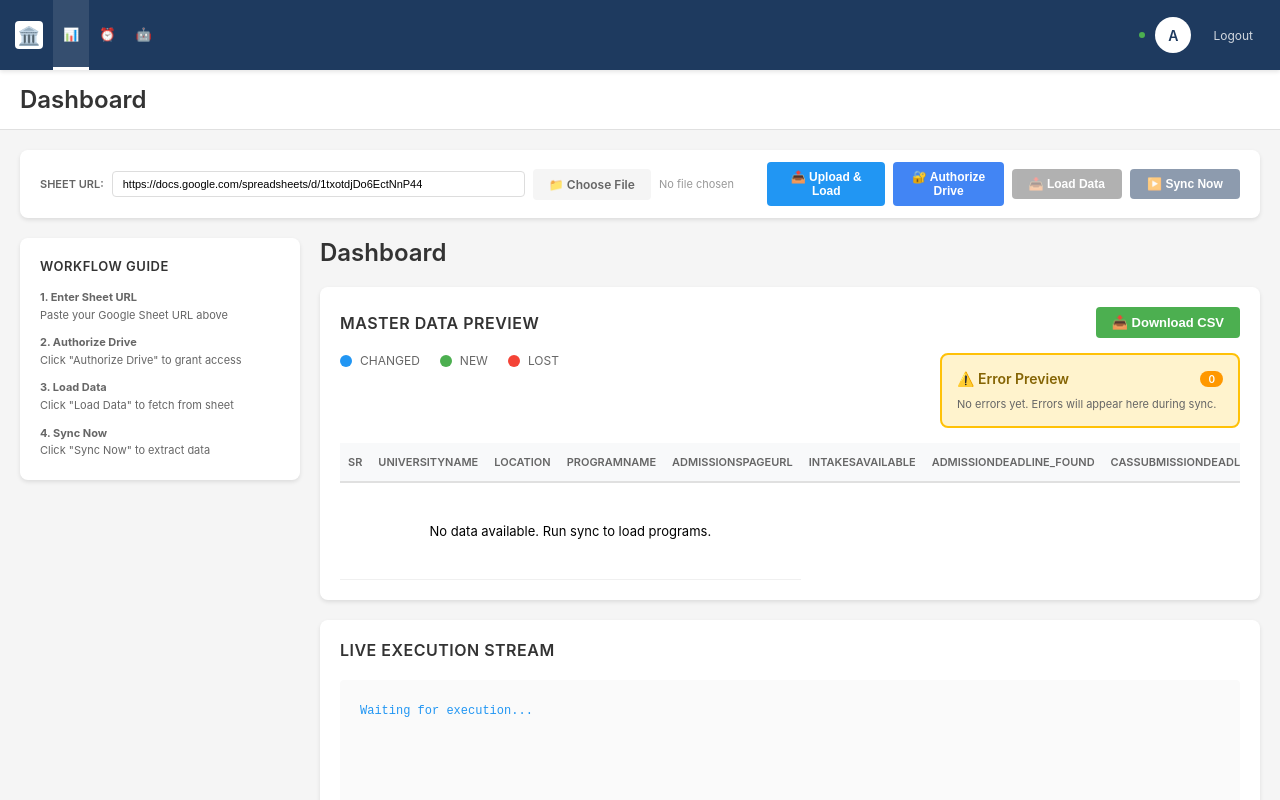
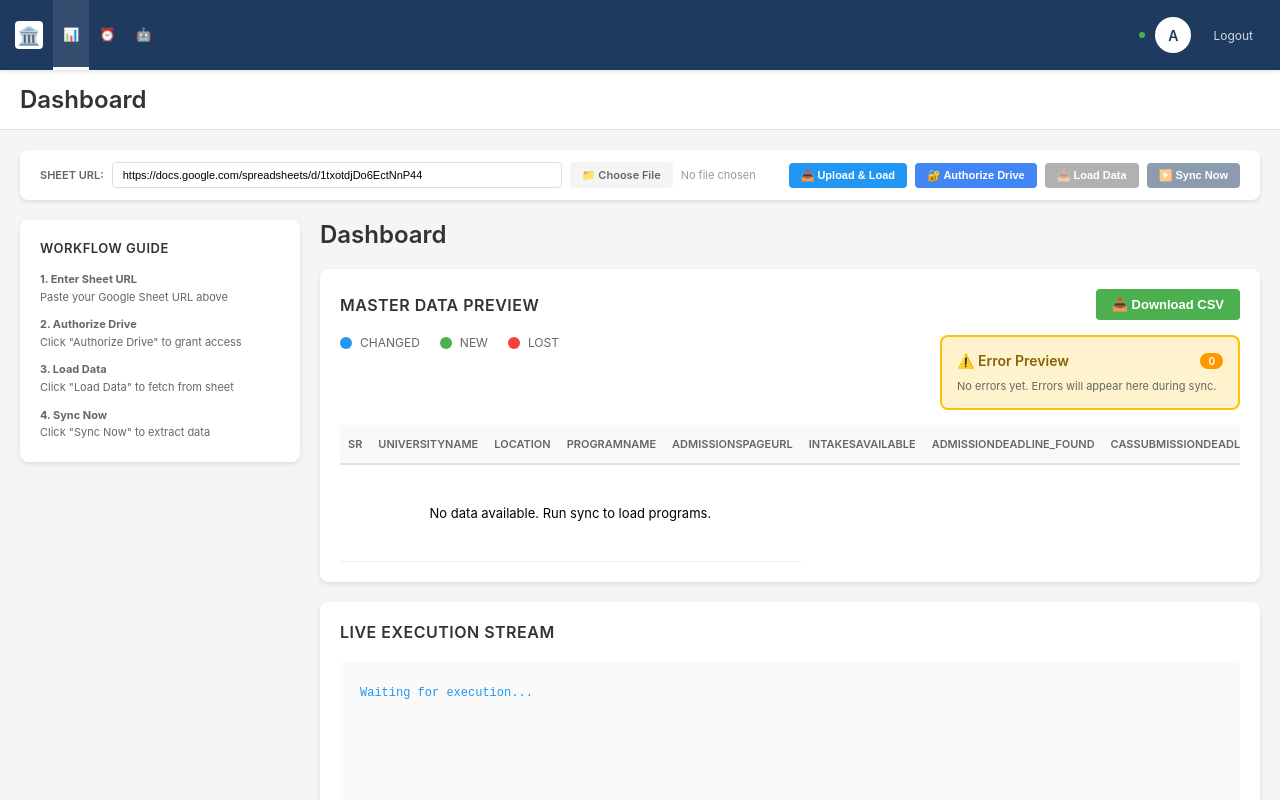
Before and after one commit to rtsolutiontesting/canam-admissions-tracker, a website: page public/index.html in a window 1280 px wide. Drawn offline with Linux system fonts and the light colour scheme; no server answers.

Commit message:
Optimize top action bar layout - compact buttons - Smaller button text and padding - Better spacing and dividers - File name display optimized - More compact horizontal layout

```diff
--- a/public/index.html
+++ b/public/index.html
@@ -40,7 +40,7 @@
         .content-layout { display: flex; gap: 20px; }
         .dashboard-title { font-size: 24px; font-weight: 600; margin-bottom: 20px; color: #333; }
         .card { background: white; border-radius: 8px; padding: 20px; margin-bottom: 20px; box-shadow: 0 2px 4px rgba(0,0,0,0.1); width: 100%; max-width: 100%; overflow-x: hidden; }
-        .small-button { padding: 8px 12px; font-size: 12px; font-weight: 600; border: none; border-radius: 4px; cursor: pointer; width: 100%; margin-bottom: 8px; display: flex; align-items: center; justify-content: center; gap: 6px; transition: all 0.2s; }
+        .small-button { padding: 6px 12px; font-size: 11px; font-weight: 600; border: none; border-radius: 4px; cursor: pointer; display: inline-flex; align-items: center; justify-content: center; gap: 4px; transition: all 0.2s; white-space: nowrap; }
         .small-button:hover { transform: translateY(-1px); box-shadow: 0 2px 4px rgba(0,0,0,0.1); }
         .small-button:disabled { opacity: 0.5; cursor: not-allowed; transform: none; }
         .progress-split-container { display: flex; gap: 10px; margin: 20px 0; }
```
